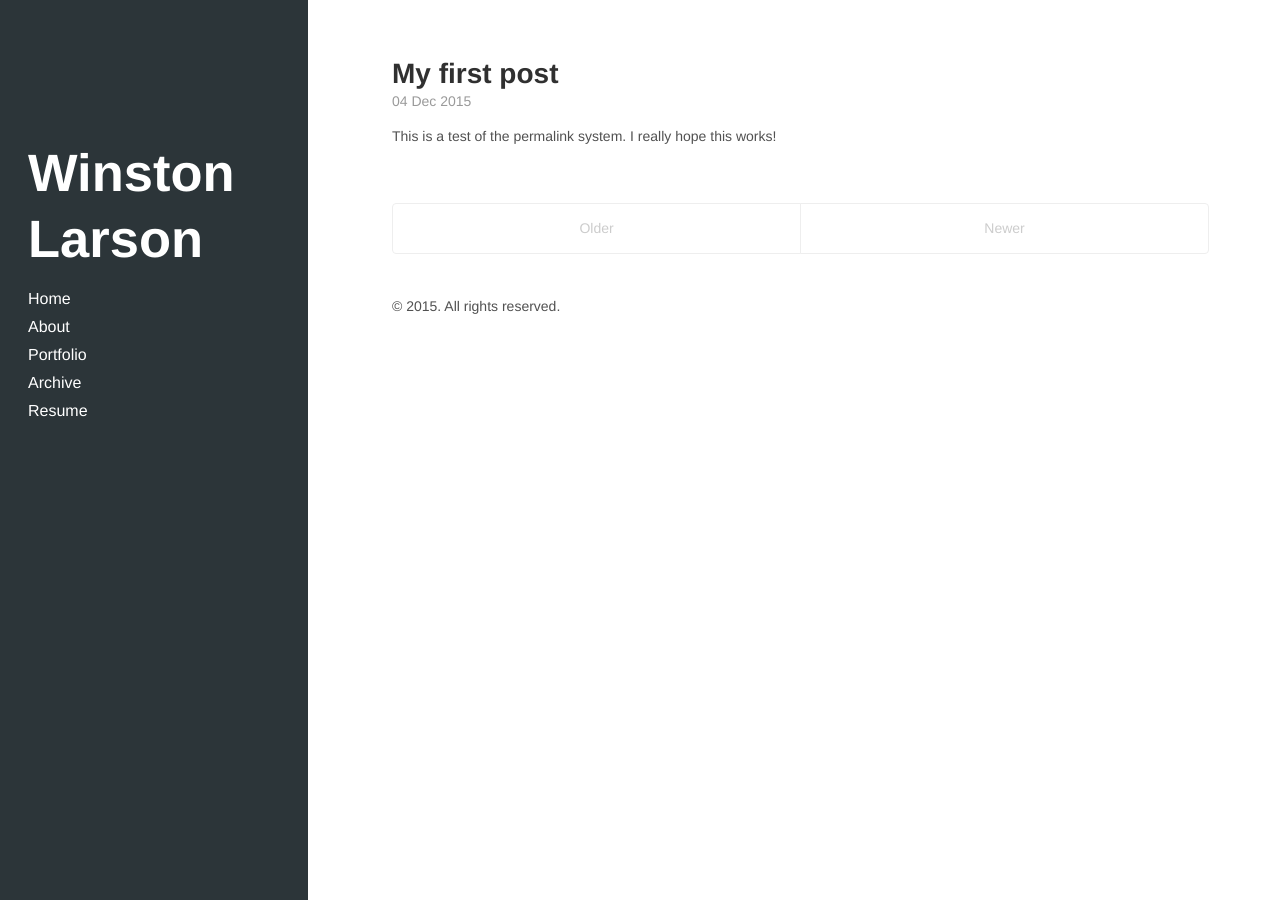
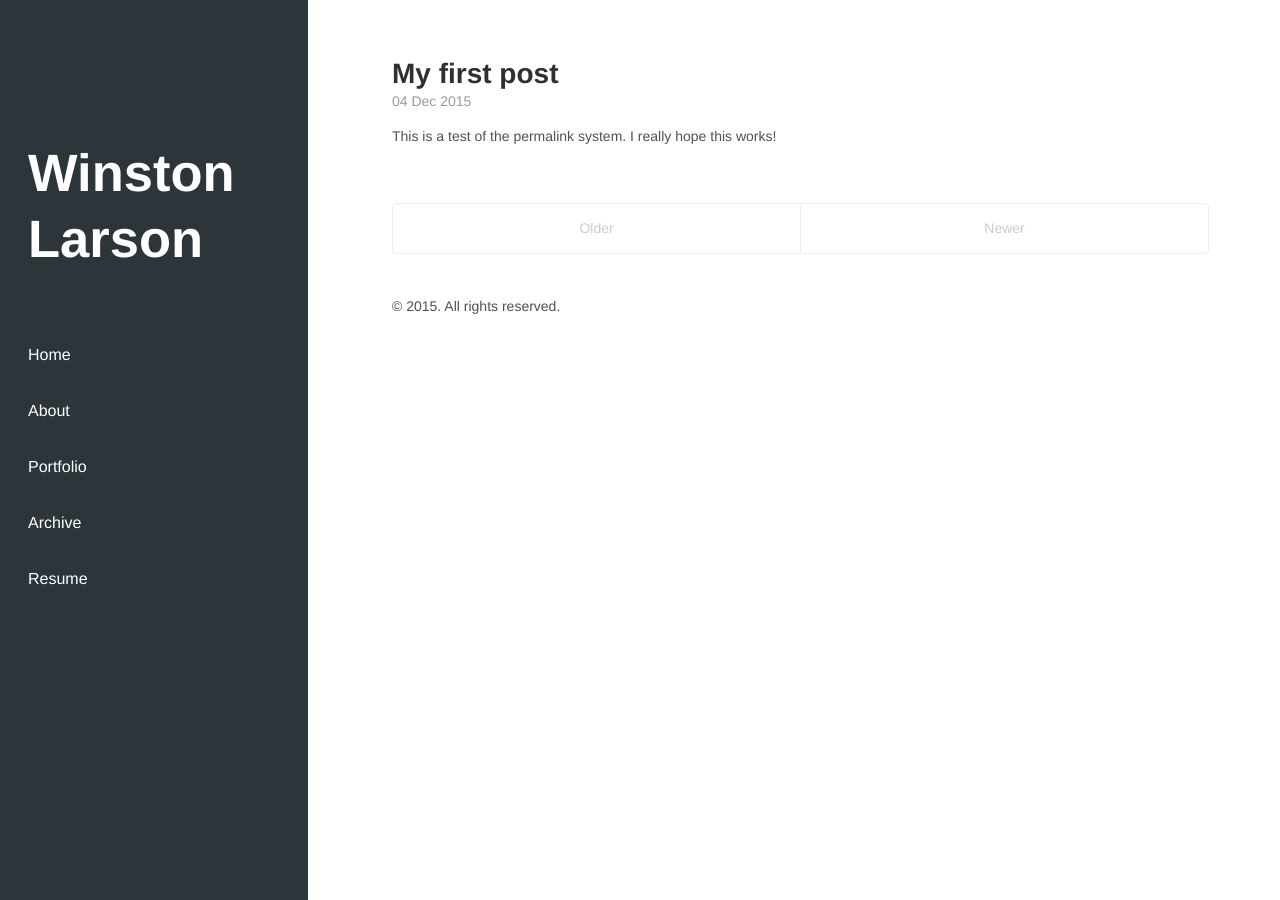
Before and after one commit to winstonlarson/old_website, a Jekyll site: the page built from index.html, in a window 1280 px wide. Built offline with Jekyll 4.4.1, drawn with Linux system fonts in a browser that asks for light colours; some web fonts are replaced; the list of posts is cut into pages by our own code.

Commit message:
fixed sidebar

```diff
--- a/_includes/sidebar.html
+++ b/_includes/sidebar.html
@@ -7,6 +7,8 @@
         </a>
       </h1>
       <p class="lead">{{ site.description }}</p>
+      <br>
+      <br>
     </div>
 
     <nav class="sidebar-nav">
--- a/public/css/hyde.css
+++ b/public/css/hyde.css
@@ -91,6 +91,8 @@ html {
   display: block;
   line-height: 1.75;
   font-size: 16px;
+  padding-top:    1rem;
+  padding-bottom: 1rem;
 }
 a.sidebar-nav-item:hover,
 a.sidebar-nav-item:focus {
```
Also changed, not shown: 11 other files.
